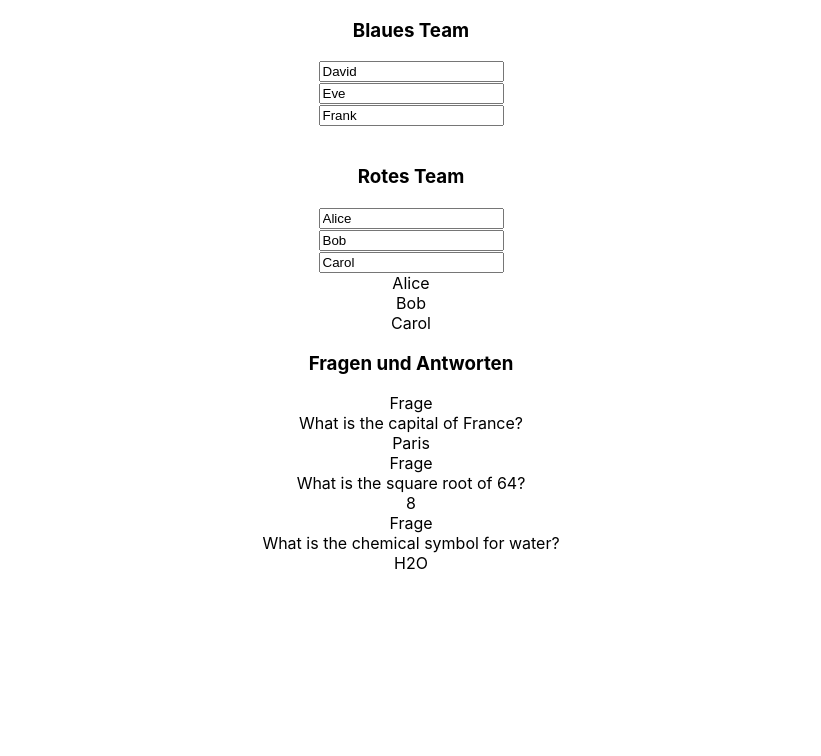
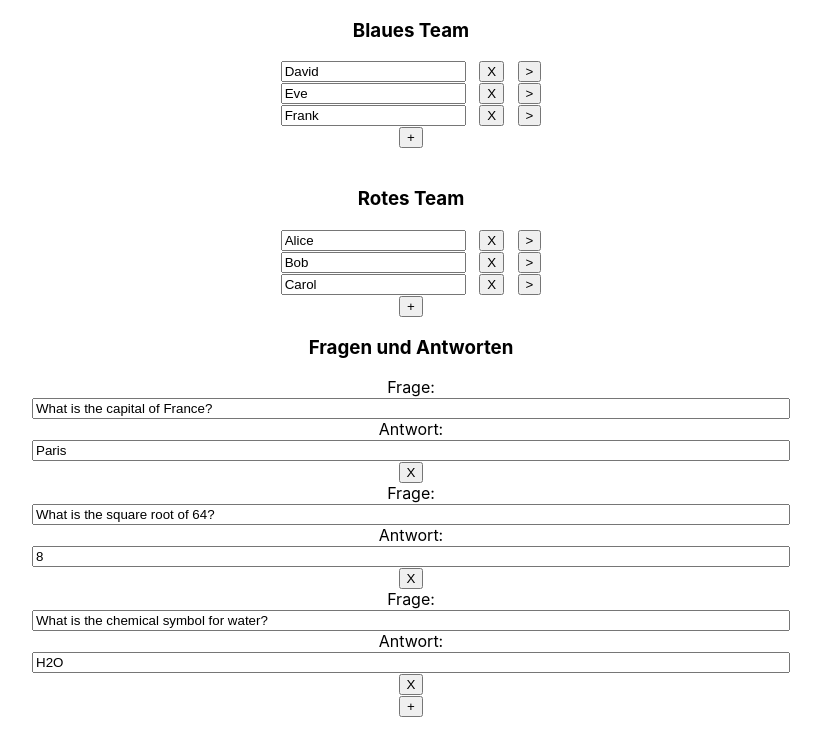
Before and after one commit to jjochum-code/KickQuiz, a React (Create React App) app: page /editor in a window 1280 px wide. Shown: the top 756 px of the page, without its empty margins (229-1050 px from the left). Built offline with nearby package versions, Linux system fonts and the light colour scheme.

Commit message:
added further editor actions

```diff
--- a/src/EduBallFileEditor.tsx
+++ b/src/EduBallFileEditor.tsx
@@ -1,6 +1,8 @@
 import React, { useState } from "react";
 import "./App.css";
 import { produce } from "immer";
+import { QuestionList } from "./QuestionList";
+import { StudentList } from "./StudentList";
 
 export interface IQuestions {
   q: string;
@@ -15,26 +17,7 @@ export interface IConfig {
   questions: IQuestions[];
 }
 
-const exampleConfig: IConfig = {
-  students: {
-    red: ["Alice", "Bob", "Carol"],
-    blue: ["David", "Eve", "Frank"],
-  },
-  questions: [
-    {
-      q: "What is the capital of France?",
-      a: "Paris",
-    },
-    {
-      q: "What is the square root of 64?",
-      a: "8",
-    },
-    {
-      q: "What is the chemical symbol for water?",
-      a: "H2O",
-    },
-  ],
-};
+export type toggleDirections = "fromRedToBlue" | "fromBlueToRed";
 
 export function EduBallFileEditor({ loadedConfig }: { loadedConfig: IConfig }) {
   const [questions, setQuestions] = useState<IQuestions[]>(
@@ -45,21 +28,41 @@ export function EduBallFileEditor({ loadedConfig }: { loadedConfig: IConfig }) {
     loadedConfig.students.blue
   );
 
-  function deleteStudent(index: number) {
-    setTeamBlue((baseState) => {
-      const nextState = produce(baseState, (draftState: string[]) => {
-        draftState.splice(index, 1);
+  function deleteStudent(teamSetter: Function) {
+    return function (index: number) {
+      teamSetter((baseState: string[]) => {
+        const nextState = produce(baseState, (draftState: string[]) => {
+          draftState.splice(index, 1);
+        });
+        return nextState;
       });
-      return nextState;
-    });
+    };
   }
 
-  function addStudent() {
-    //
+  function addStudent(setTeamBlue: Function, studentName: string = "") {
+    setTeamBlue((prev: string[]) => [...prev, studentName]);
   }
 
-  function toggleStudentTeam() {
-    //
+  function toggleStudentTeam(index: number, direction: toggleDirections) {
+    function toggle(
+      index: number,
+      fromTeam: string[],
+      fromTeamSetter: Function,
+      toTeamSetter: Function
+    ) {
+      addStudent(toTeamSetter, fromTeam[index]);
+      deleteStudent(fromTeamSetter)(index);
+    }
+    switch (direction) {
+      case "fromBlueToRed":
+        toggle(index, teamBlue, setTeamBlue, setTeamRed);
+        break;
+      case "fromRedToBlue":
+        toggle(index, teamRed, setTeamRed, setTeamBlue);
+        break;
+      default:
+        throw new Error("Unknown student change direction");
+    }
   }
 
   //// ---------------------------------------------------------------------------------------------
@@ -81,7 +84,18 @@ export function EduBallFileEditor({ loadedConfig }: { loadedConfig: IConfig }) {
       return nextState;
     });
   }
+
   //// ---------------------------------------------------------------------------------------------
+
+  function addQuestion() {
+    setQuestions((prev) => [...prev, { q: "", a: "" }]);
+  }
+
+  function deleteQuestion(index: number) {
+    setQuestions((prev) => {
+      return [...prev].splice(index, 1);
+    });
+  }
 
   return (
     <>
@@ -89,49 +103,32 @@ export function EduBallFileEditor({ loadedConfig }: { loadedConfig: IConfig }) {
       <StudentList
         students={teamBlue}
         changeStudentName={changeTeamBlue}
-        deleteStudent={deleteStudent}
+        deleteStudent={deleteStudent(setTeamBlue)}
+        toggleStudentTeam={toggleStudentTeam}
+        toggleDirection={"fromBlueToRed"}
       />
+      <div>
+        <button onClick={() => addStudent(setTeamBlue)}> + </button>
+      </div>
       <br />
       <h3>Rotes Team</h3>
       <StudentList
         students={teamRed}
         changeStudentName={changeTeamRed}
-        deleteStudent={() => {}}
+        deleteStudent={deleteStudent(setTeamRed)}
+        toggleStudentTeam={toggleStudentTeam}
+        toggleDirection={"fromRedToBlue"}
       />
-      {teamRed.map((student, index) => (
-        <div>{student}</div>
-      ))}
+      <div>
+        <button onClick={() => addStudent(setTeamRed)}> + </button>
+      </div>
       <h3>Fragen und Antworten</h3>
-      {questions.map(({ q, a }) => (
-        <>
-          <div>Frage</div>
-          <div>{q}</div>
-          <div>{a}</div>
-        </>
-      ))}
+      <QuestionList questions={questions} />
+      <div>
+        <button onClick={addQuestion}> + </button>
+      </div>
+      <br />
+      <br />
     </>
   );
 }
-
-function StudentList({
-  students,
-  changeStudentName,
-  deleteStudent,
-}: {
-  students: string[];
-  changeStudentName: Function;
-  deleteStudent: Function;
-}) {
-  return (
-    <>
-      {students.map((student, index) => (
-        <div>
-          <input
-            value={student}
-            onChange={(e) => changeStudentName(e.target.value, index)}
-          />
-        </div>
-      ))}
-    </>
-  );
-}
--- /dev/null
+++ b/src/QuestionList.tsx
@@ -0,0 +1,33 @@
+import React from "react";
+import { IQuestions } from "./EduBallFileEditor";
+
+interface IQuestionListProps {
+  questions: IQuestions[];
+  deleteQuestion: Function;
+}
+
+export function QuestionList({
+  questions,
+  deleteQuestion,
+}: IQuestionListProps) {
+  return (
+    <div>
+      {questions.map(({ q, a }, index) => (
+        <>
+          <div key={index}>
+            <div>Frage:</div>
+            <div>
+              <input value={q} style={{ minWidth: "750px" }} />
+            </div>
+            <div>Antwort:</div>
+            <div>
+              <input value={a} style={{ minWidth: "750px" }} />
+            </div>
+          </div>
+          <button onClick={() => deleteQuestion(index)}> X</button>
+          <br />
+        </>
+      ))}
+    </div>
+  );
+}
--- /dev/null
+++ b/src/StudentList.tsx
@@ -0,0 +1,35 @@
+import React from "react";
+import { toggleDirections } from "./EduBallFileEditor";
+
+export function StudentList({
+  students,
+  changeStudentName,
+  deleteStudent,
+  toggleStudentTeam,
+  toggleDirection,
+}: {
+  students: string[];
+  changeStudentName: Function;
+  deleteStudent: Function;
+  toggleStudentTeam: Function;
+  toggleDirection: toggleDirections;
+}) {
+  return (
+    <>
+      {students.map((student, index) => (
+        <div key={index}>
+          <input
+            value={student}
+            onChange={(e) => changeStudentName(e.target.value, index)}
+          />
+          &nbsp;&nbsp;&nbsp;
+          <button onClick={() => deleteStudent(index)}>X</button>
+          &nbsp;&nbsp;&nbsp;
+          <button onClick={() => toggleStudentTeam(index, toggleDirection)}>
+            {" > "}
+          </button>
+        </div>
+      ))}
+    </>
+  );
+}
```
Also changed, not shown: src/CleanMeUp.tsx (added).
